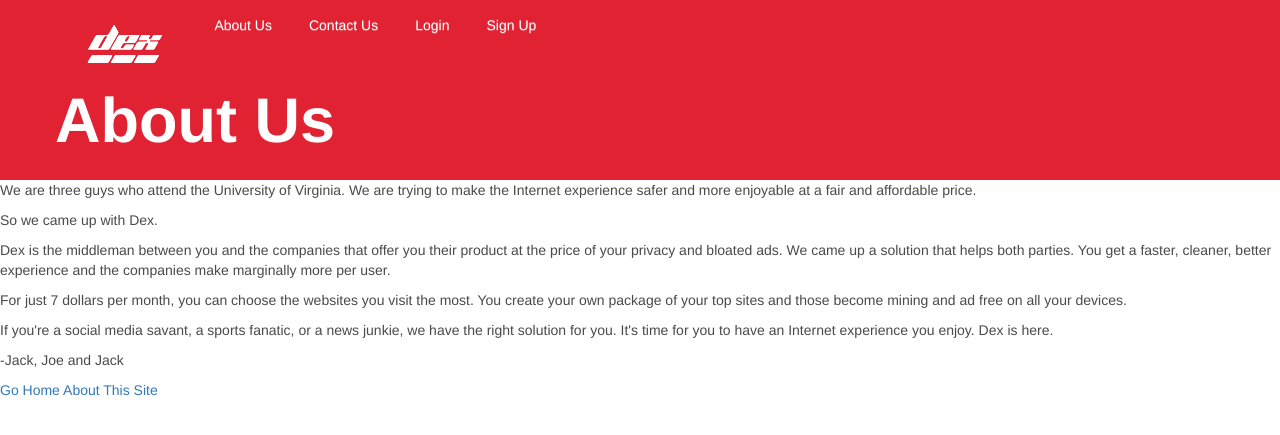
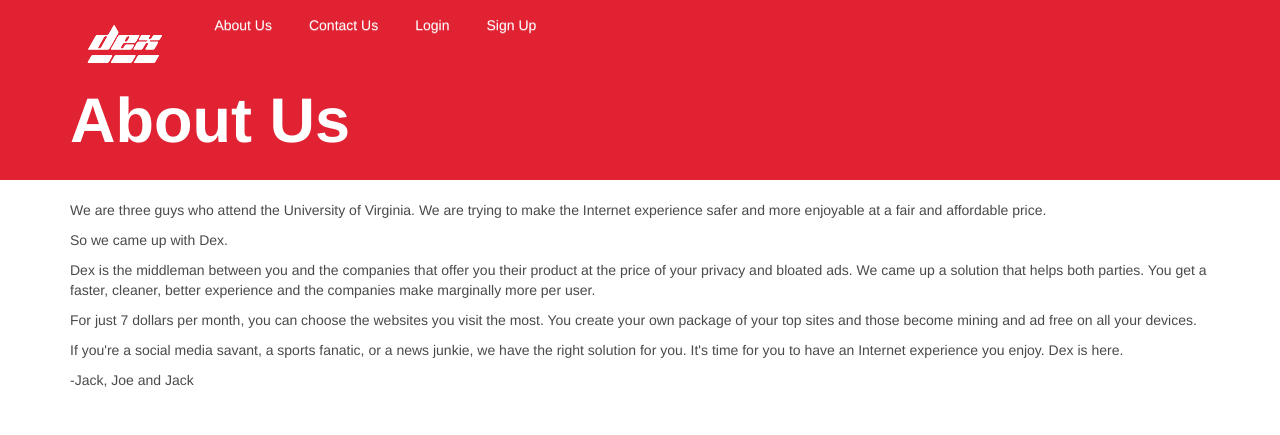
Before and after one commit to JackShort/dex, a Django app: page /about/ in a window 1280 px wide. Shown: the top 435 px of the page. Run offline with Django 3.2, Linux system fonts and the light colour scheme; some libraries are stand-ins or nearby versions.

Commit message:
fix styling on about page

```diff
--- a/landing/templates/about.html
+++ b/landing/templates/about.html
@@ -6,11 +6,16 @@
 	<div class="jumbotron page-title">
 		<div class="container">
 			<div class="row">
+				<div class="col-xs-12">
 					<h1>About Us</h1>
 				</div>
 			</div>
 		</div>
-
+	</div>
+	<br>
+	<div class="container">
+		<div class="row">
+			<div class="col-xs-12">
 			    <p>
 			        We are three guys who attend the University of Virginia. We are trying to make the Internet experience safer and more enjoyable at a fair and affordable price.
 			    </p>
@@ -29,7 +34,7 @@
 			    <p>
 			        -Jack, Joe and Jack
 			    </p>
-
-    <a href="{% url 'home' %}">Go Home</a>
-    <a href="{% url 'about' %}">About This Site</a>
+			</div>
+		</div>
+	</div>
 {% endblock %}
```
Lines whose indentation alone changed are shown as unchanged.
